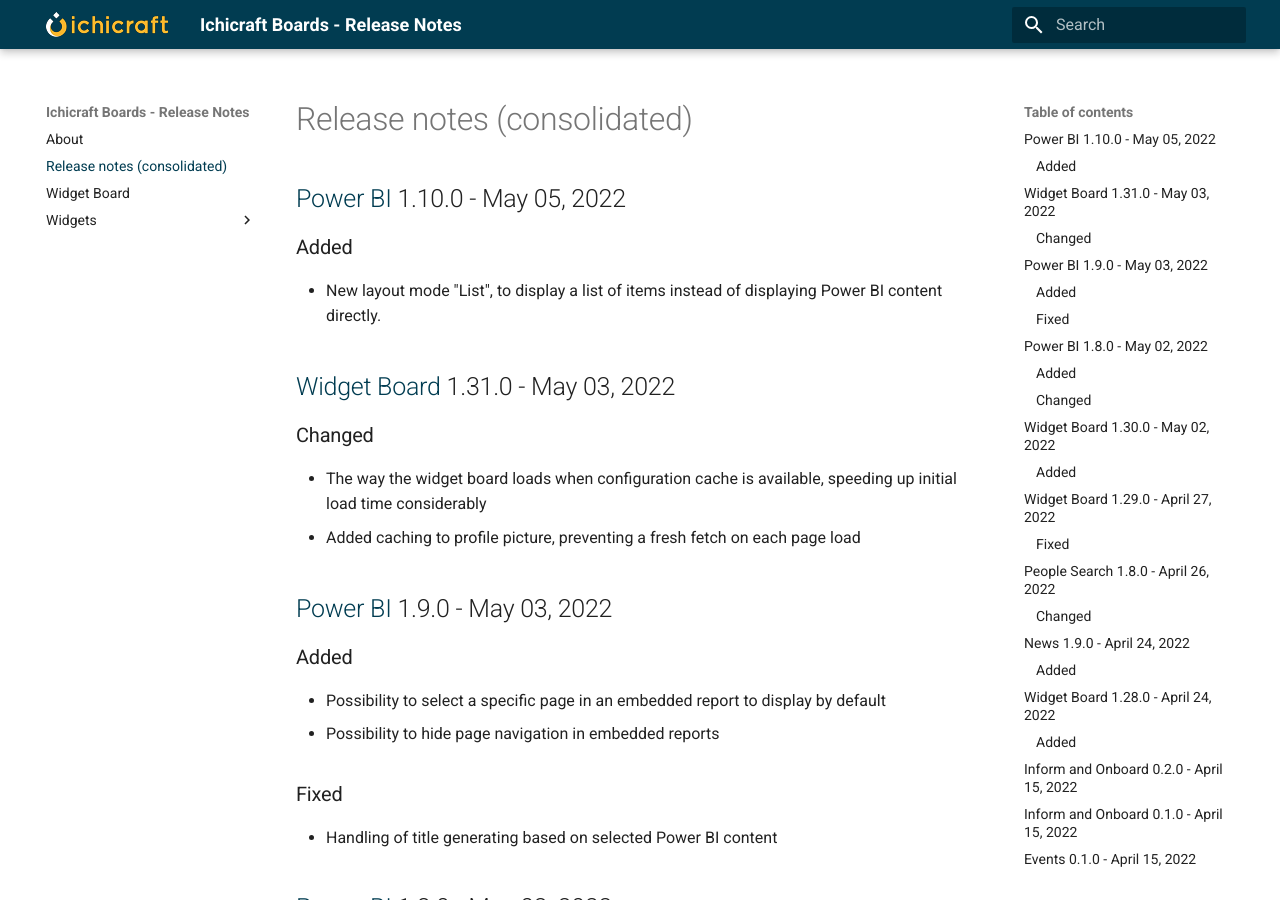
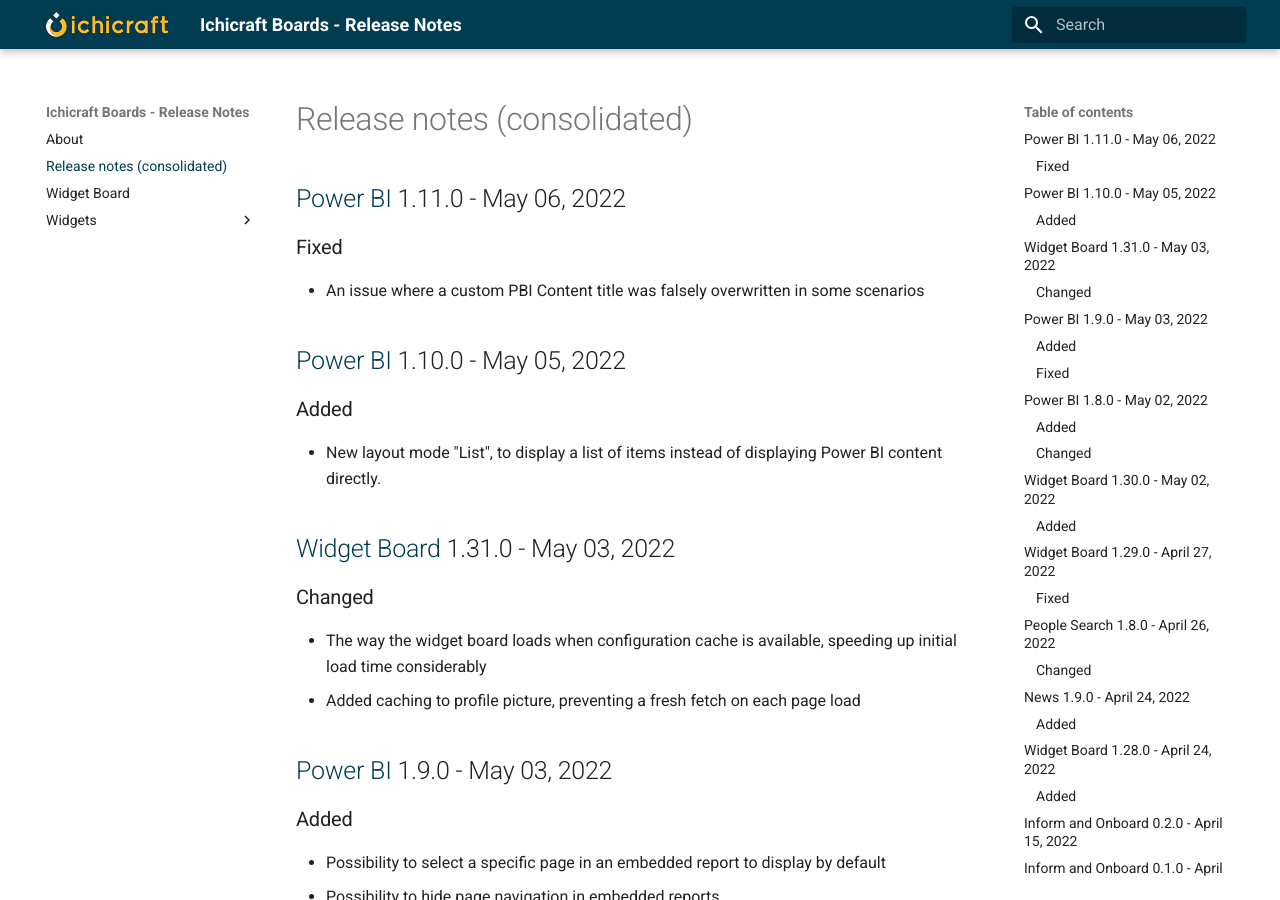
Before and after one commit to ichicraft/widgets-docs, an MkDocs documentation site: the page built from docs/Release-notes-(consolidated).md, in a window 1280 px wide and 900 px high. Built offline with MkDocs 1.6.1 and Material for MkDocs 9.7.7, drawn with Linux system fonts in a browser that asks for light colours.

Commit message:
Release notes updated by BuildService

```diff
--- a/docs/Release-notes-(consolidated).md
+++ b/docs/Release-notes-(consolidated).md
@@ -1,3 +1,8 @@
+## [Power BI](./Widgets/Power BI.md) 1.11.0 - May 06, 2022
+
+### Fixed
+- An issue where a custom PBI Content title was falsely overwritten in some scenarios
+
 ## [Power BI](./Widgets/Power BI.md) 1.10.0 - May 05, 2022
 
 ### Added
```
Also changed, not shown: docs/Widgets/Power BI.md (+5 -0 lines).
